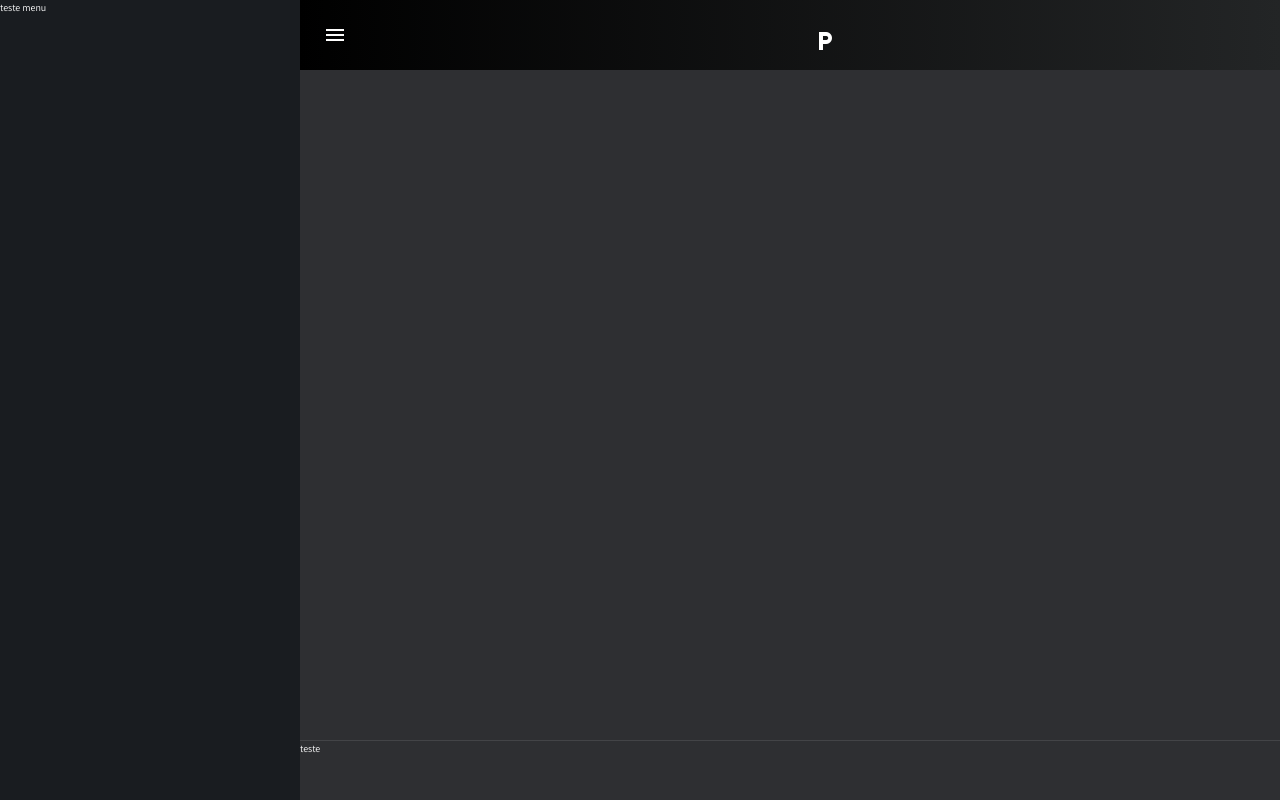
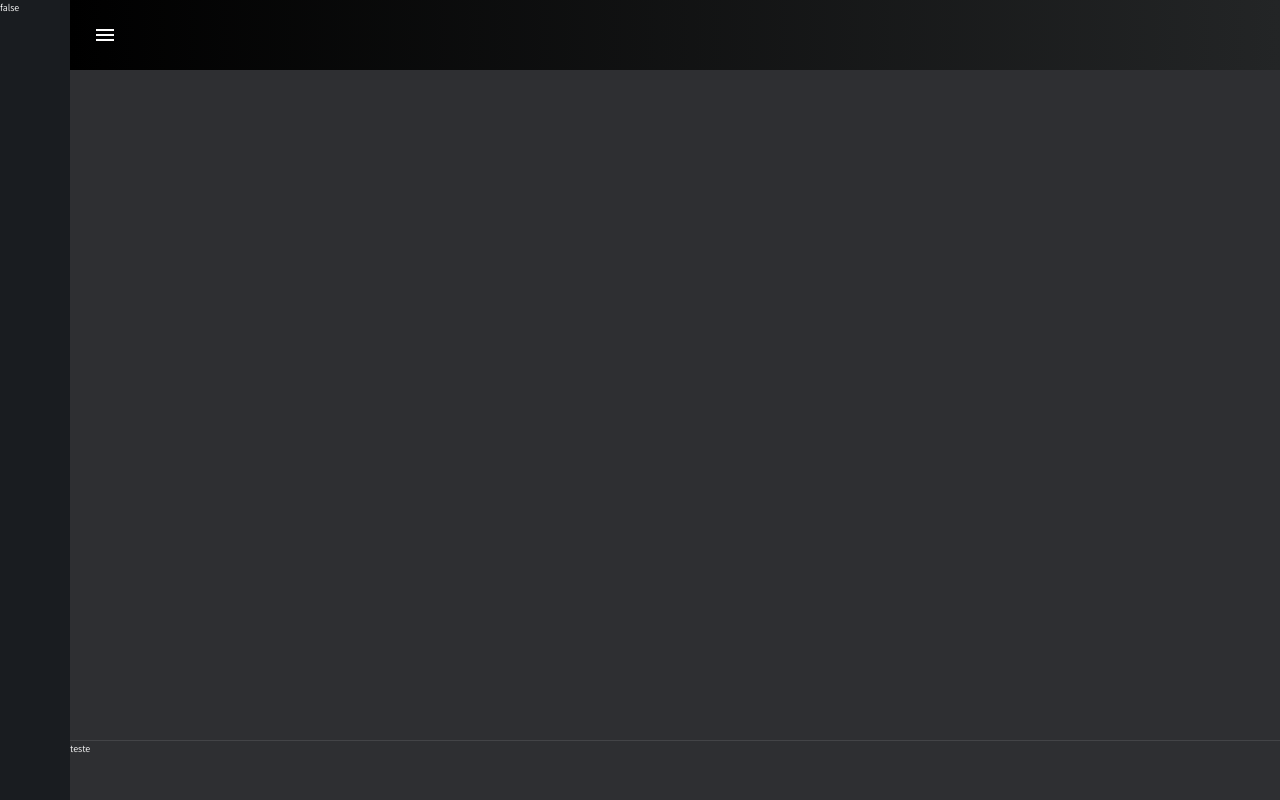
Before and after one commit to rafalogan/pitius-ui, an Angular app: page / in a window 1280 px wide. Built offline with nearby package versions, Linux system fonts and the light colour scheme.

Commit message:
emit event

```diff
--- a/src/app/app.component.html
+++ b/src/app/app.component.html
@@ -1,6 +1,6 @@
-<div id="app">
-  <app-header></app-header>
-  <app-menu></app-menu>
+<div id="app" [ngClass]="{'expand-menu': headerToggle }">
+  <app-header (toggleState)="onHeaderState($event)"></app-header>
+  <app-menu [menuExpand]="headerToggle"></app-menu>
   <main class="content">
     <router-outlet></router-outlet>
   </main>
--- a/src/app/app.component.scss
+++ b/src/app/app.component.scss
@@ -7,18 +7,18 @@ $content-bg-color: $primary-color;
 
   display: grid;
   grid-template-rows: 70px 1fr 60px;
-  grid-template-columns: 300px 1fr;
+  grid-template-columns: 70px 1fr;
   grid-template-areas: "menu header" "menu content" "menu footer";
 
-  .min-menu {
-    grid-template-columns: 70px 1fr;
+   &.expand-menu {
+    grid-template-columns: 300px 1fr;
   }
 
-  .hide-menu {
+  &.hide-menu {
     grid-template-areas: "header header" "content content" 'footer footer';
   }
 
-  .login-window {
+  &.login-window {
     grid-template-areas: "content content" "content content" "footer footer";
   }
 }
--- a/src/app/app.component.ts
+++ b/src/app/app.component.ts
@@ -1,4 +1,4 @@
-import { Component } from '@angular/core';
+import {Component, Output} from '@angular/core';
 
 @Component({
   selector: 'app-root',
@@ -6,5 +6,16 @@ import { Component } from '@angular/core';
   styleUrls: ['./app.component.scss']
 })
 export class AppComponent {
-  title = 'pitius-ui';
+  @Output() headerToggle: boolean;
+
+  constructor () {
+    this.headerToggle = false;
+  }
+
+
+  onHeaderState(event) {
+    this.headerToggle = event;
+    console.log(`Classe de expanão do menu: ${this.headerToggle}`);
+  }
+
 }
--- a/src/app/components/template/header/header.component.html
+++ b/src/app/components/template/header/header.component.html
@@ -1,7 +1,7 @@
 <header class="header">
-  <a href class="toggle"><i class="material-icons">menu</i></a>
+  <a class="toggle" (click)="menuToggle()"><i class="material-icons">menu</i></a>
   <h1 class="mobile-logo">
-    <a href><i class="material-icons">local_parking</i></a>
+    <a class="hide-on-med-and-up"><i class="material-icons">local_parking</i></a>
   </h1>
   <div class="header-nav">
   </div>
--- a/src/app/components/template/header/header.component.scss
+++ b/src/app/components/template/header/header.component.scss
@@ -41,7 +41,7 @@ $heder-bg-to-color: $suplement-gradient-color;
     }
   }
 
-  a.toggle {
+  .toggle {
     @include defaultTypes("link");
 
     width: 70px;
--- a/src/app/components/template/header/header.component.ts
+++ b/src/app/components/template/header/header.component.ts
@@ -1,4 +1,4 @@
-import { Component, OnInit } from '@angular/core';
+import {Component, EventEmitter, OnInit, Output} from '@angular/core';
 
 @Component({
   selector: 'app-header',
@@ -7,7 +7,20 @@ import { Component, OnInit } from '@angular/core';
 })
 export class HeaderComponent implements OnInit {
 
-  constructor() { }
+ menuState: boolean;
+
+ @Output() toggleState = new EventEmitter();
+ @Output() menuExpand = new EventEmitter();
+
+  constructor() {
+    this.menuState = false;
+  }
+
+  menuToggle () {
+    this.menuState = !this.menuState;
+    this.toggleState.emit(this.menuState);
+    this.menuExpand.emit(this.menuState);
+  }
 
   ngOnInit() {
   }
--- a/src/app/components/template/menu/menu.component.html
+++ b/src/app/components/template/menu/menu.component.html
@@ -1,3 +1,3 @@
 <aside class="menu">
-  teste menu
+  {{ menuExpand }}
 </aside>
--- a/src/app/components/template/menu/menu.component.ts
+++ b/src/app/components/template/menu/menu.component.ts
@@ -1,4 +1,4 @@
-import { Component, OnInit } from '@angular/core';
+import {Component, Input, OnInit} from '@angular/core';
 
 @Component({
   selector: 'app-menu',
@@ -7,9 +7,12 @@ import { Component, OnInit } from '@angular/core';
 })
 export class MenuComponent implements OnInit {
 
-  constructor() { }
+  @Input() menuExpand: boolean;
+
+  constructor() {
+    this.menuExpand = false;
+  }
 
   ngOnInit() {
   }
-
 }
--- a/src/styles.scss
+++ b/src/styles.scss
@@ -1,5 +1,6 @@
 /* You can add global styles to this file, and also import other style files */
 @import "~bootstrap/scss/bootstrap-grid";
+@import "assets/scss/globals";
 
 * {
   font-family: 'Assistant', sans-serif;
@@ -13,3 +14,5 @@ body {
   -webkit-font-smoothing: antialiased;
   -moz-osx-font-smoothing: grayscale;
 }
+
+@import "app/app.component";
```
